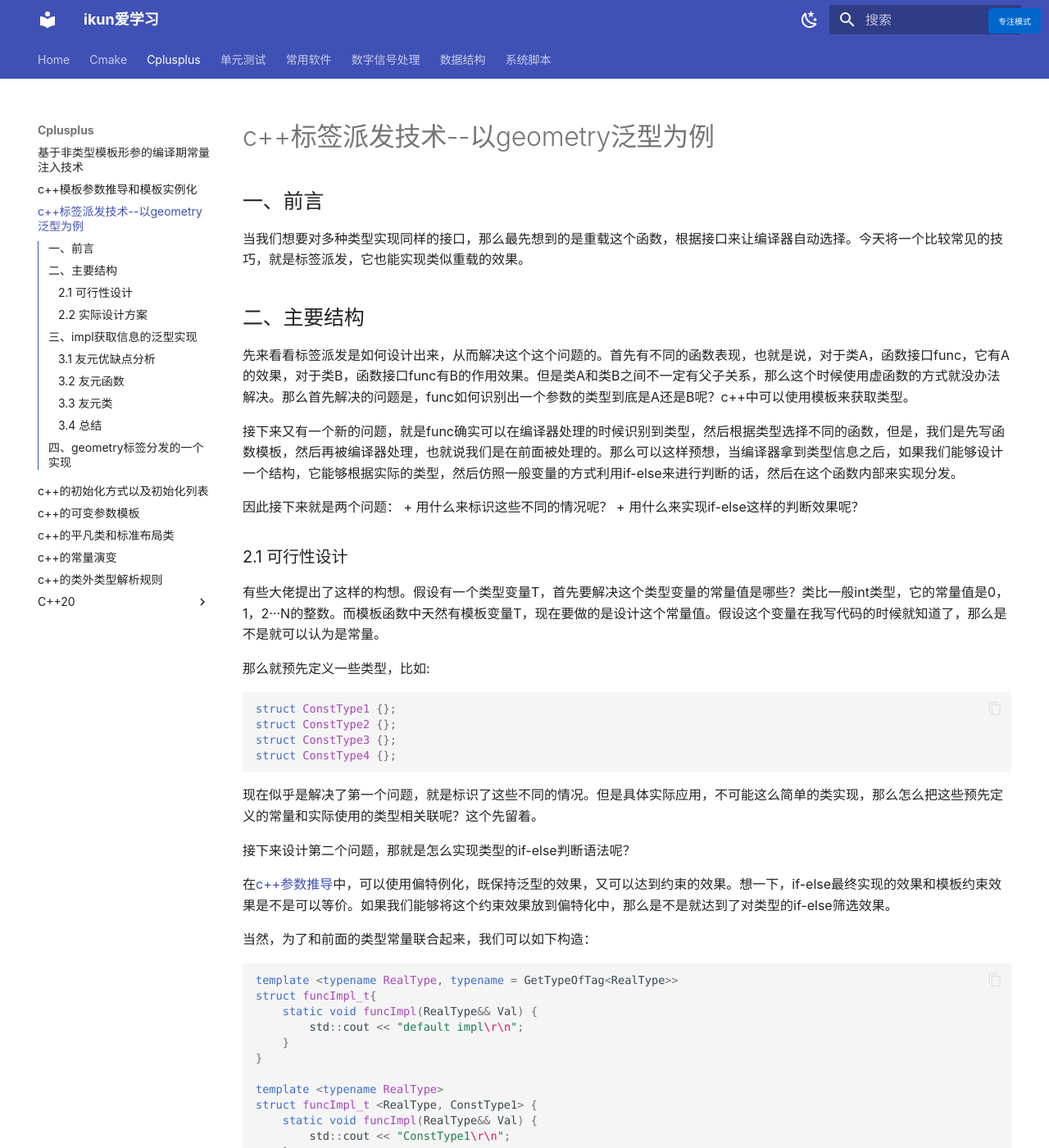
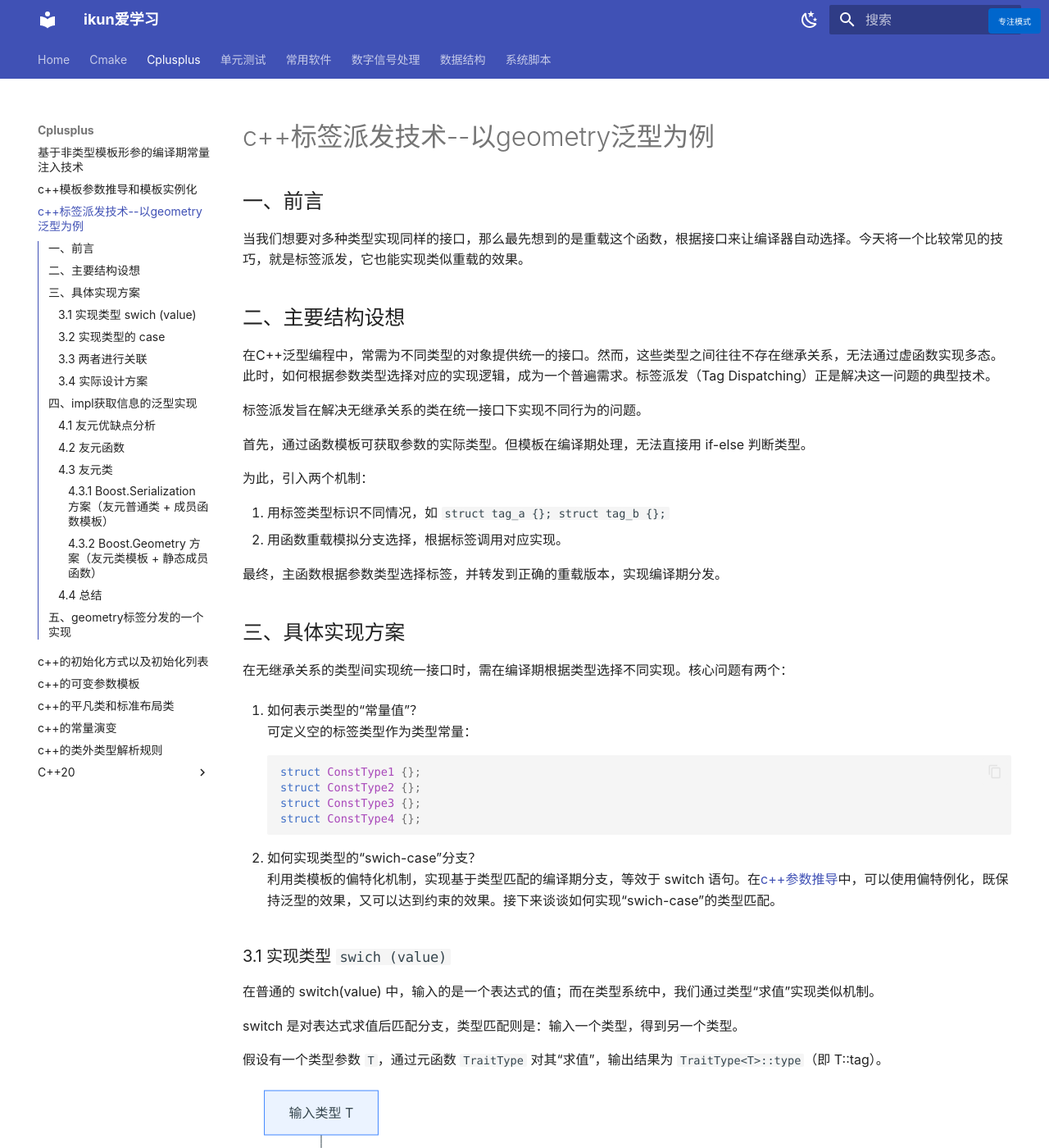
Before and after one commit to SuperIkunFan/SuperIkunFan.github.io, an MkDocs documentation site: the page built from docs/cplusplus/2025-06-26-c++标签派发技术--以geometry泛型为例.md, in a window 1280 px wide and 1400 px high. Shown: the whole window at 82% size. Built offline with MkDocs 1.6.1 and Material for MkDocs 9.7.7, drawn with Linux system fonts in a browser that asks for light colours; some web fonts are replaced; a script that is not in the unit is left out; some of the changed text lies outside the part shown.

Commit message:
修改了标签派发

````diff
--- a/docs/cplusplus/2025-06-26-c++标签派发技术--以geometry泛型为例.md
+++ b/docs/cplusplus/2025-06-26-c++标签派发技术--以geometry泛型为例.md
@@ -10,37 +10,89 @@
 
 当我们想要对多种类型实现同样的接口，那么最先想到的是重载这个函数，根据接口来让编译器自动选择。今天将一个比较常见的技巧，就是标签派发，它也能实现类似重载的效果。
 
-## 二、主要结构
+## 二、主要结构设想
 
-先来看看标签派发是如何设计出来，从而解决这个这个问题的。首先有不同的函数表现，也就是说，对于类A，函数接口func，它有A的效果，对于类B，函数接口func有B的作用效果。但是类A和类B之间不一定有父子关系，那么这个时候使用虚函数的方式就没办法解决。那么首先解决的问题是，func如何识别出一个参数的类型到底是A还是B呢？c++中可以使用模板来获取类型。
+在C++泛型编程中，常需为不同类型的对象提供统一的接口。然而，这些类型之间往往不存在继承关系，无法通过虚函数实现多态。此时，如何根据参数类型选择对应的实现逻辑，成为一个普遍需求。标签派发（Tag Dispatching）正是解决这一问题的典型技术。
 
-接下来又有一个新的问题，就是func确实可以在编译器处理的时候识别到类型，然后根据类型选择不同的函数，但是，我们是先写函数模板，然后再被编译器处理，也就说我们是在前面被处理的。那么可以这样预想，当编译器拿到类型信息之后，如果我们能够设计一个结构，它能够根据实际的类型，然后仿照一般变量的方式利用if-else来进行判断的话，然后在这个函数内部来实现分发。
+标签派发旨在解决无继承关系的类在统一接口下实现不同行为的问题。
 
-因此接下来就是两个问题：
-+ 用什么来标识这些不同的情况呢？
-+ 用什么来实现if-else这样的判断效果呢？
+首先，通过函数模板可获取参数的实际类型。但模板在编译期处理，无法直接用 if-else 判断类型。
 
-### 2.1 可行性设计
+为此，引入两个机制：
 
-有些大佬提出了这样的构想。假设有一个类型变量T，首先要解决这个类型变量的常量值是哪些？类比一般int类型，它的常量值是0，1，2···N的整数。而模板函数中天然有模板变量T，现在要做的是设计这个常量值。假设这个变量在我写代码的时候就知道了，那么是不是就可以认为是常量。
+1. 用标签类型标识不同情况，如 `struct tag_a {}; struct tag_b {};`
+2. 用函数重载模拟分支选择，根据标签调用对应实现。
 
-那么就预先定义一些类型，比如:
+最终，主函数根据参数类型选择标签，并转发到正确的重载版本，实现编译期分发。
+
+## 三、具体实现方案
+
+在无继承关系的类型间实现统一接口时，需在编译期根据类型选择不同实现。核心问题有两个：
+
+1. 如何表示类型的“常量值”？
+    可定义空的标签类型作为类型常量：
+    ```c++
+    struct ConstType1 {};
+    struct ConstType2 {};
+    struct ConstType3 {};
+    struct ConstType4 {};
+    ```
+
+2. 如何实现类型的“swich-case”分支？
+    利用类模板的偏特化机制，实现基于类型匹配的编译期分支，等效于 switch 语句。在[c++参数推导](./2025-06-25-c++模板参数推导和模板实例化.md)中，可以使用偏特例化，既保持泛型的效果，又可以达到约束的效果。接下来谈谈如何实现“swich-case”的类型匹配。
+
+### 3.1 实现类型 `swich (value)`
+
+在普通的 switch(value) 中，输入的是一个表达式的值；而在类型系统中，我们通过类型“求值”实现类似机制。
+
+switch 是对表达式求值后匹配分支，类型匹配则是：输入一个类型，得到另一个类型。
+
+假设有一个类型参数 `T`，通过元函数 `TraitType` 对其“求值”，输出结果为 `TraitType<T>::type`（即 T::tag）。
+
+```mermaid
+flowchart TD
+    A[输入类型 T] --> B[调用 TraitType<T>]
+    B --> C{TraitType<T> 类模板}
+    C --> D[输出结果 T::tag]
+```
+
+具体实现如下，通过特征类（trait）提取类型的标签：
 
 ```c++
-struct ConstType1 {};
-struct ConstType2 {};
-struct ConstType3 {};
-struct ConstType4 {};
+template <typename T>
+struct TraitType {
+    using type = typename T::tag;  // 要求T定义嵌套类型tag
+};
+
+class usedClass1 {
+public:
+    using tag = ConstType1;
+};
 ```
 
-现在似乎是解决了第一个问题，就是标识了这些不同的情况。但是具体实际应用，不可能这么简单的类实现，那么怎么把这些预先定义的常量和实际使用的类型相关联呢？这个先留着。
+在这里就实现了输入一个类型实参，得到另外一个类型实参的目的。
 
-接下来设计第二个问题，那就是怎么实现类型的if-else判断语法呢？
+### 3.2 实现类型的 case
 
-在[c++参数推导](./2025-06-25-c++模板参数推导和模板实例化.md)中，可以使用偏特例化，既保持泛型的效果，又可以达到约束的效果。想一下，if-else最终实现的效果和模板约束效果是不是可以等价。如果我们能够将这个约束效果放到偏特化中，那么是不是就达到了对类型的if-else筛选效果。
+在普通的 switch-case 中，case 分支匹配的是常量值，随后执行对应的动作。例如：
 
-当然，为了和前面的类型常量联合起来，我们可以如下构造：
 ```c++
+case value: func(); break;
+```
+
+__核心类比：__
+
+| 运行时 `switch-case`       | 编译期类型匹配                     |
+|--------------------------|----------------------------------|
+| `case val:`               | 模板偏特化 `funcImpl_t<T, val>`   |
+| `default:`                | 主模板默认特化                    |
+| 执行对应语句块            | 调用特化版本的 `funcImpl` 函数     |
+
+
+具体实现如下，使用类模板偏特化实现类型级的 case 分支：
+
+```c++
+// 主模板：默认实现（相当于 default 分支）
 template <typename RealType, typename = GetTypeOfTag<RealType>>
 struct funcImpl_t{
     static void funcImpl(RealType&& Val) {
@@ -48,6 +100,7 @@
     }
 }
 
+// 偏特化版本1：处理标签 ConstType1（相当于 case ConstType1:）
 template <typename RealType>
 struct funcImpl_t <RealType, ConstType1> {
     static void funcImpl(RealType&& Val) {
@@ -55,6 +108,7 @@
     }
 }
 
+// 偏特化版本2：处理标签 ConstType2（相当于 case ConstType2:）
 template <typename RealType>
 struct funcImpl_t <RealType, ConstType2> {
     static void funcImpl(RealType&& Val) {
@@ -62,6 +116,7 @@
     }
 }
 
+// 偏特化版本3：处理标签 ConstType3（相当于 case ConstType3:）
 template <typename RealType>
 struct funcImpl_t <RealType, ConstType3> {
     static void funcImpl(RealType&& Val) {
@@ -71,89 +126,44 @@
 
 ```
 
-这里说明一下，主模板中的默认参数中的GetTypeOfTag还没有实现，但是这里只是表示一个功能，就是可以过去模板参数的tag。那么，当我们使用如下方式：
+__说明__:
+
++ 每个偏特化版本对应一个具体的标签类型（如 ConstType1），相当于 case 中的常量值。
++ 编译器根据 TraitType<RealType>::type 的结果，选择匹配的特化版本，实现编译期分支。
++ 主模板作为默认情况，未匹配时启用，相当于 default 分支。
+
+这样，就实现了类型系统中的 case 机制：
+输入一个类型标签，匹配对应的实现分支，执行特定逻辑，完成从“类型到行为”的静态分发。
+
+### 3.3 两者进行关联
+
+我们的最终目标是：让函数能够根据传入参数的类型，自动选择对应的算法实现，从而达成 静态多态（Static Polymorphism）。
+
+与运行时通过虚函数和继承实现的动态多态不同，静态多态在编译期完成类型判断与函数绑定，不产生任何运行时开销。C++ 中实现这一机制的核心工具是 模板（templates） 和 类型萃取（type traits）。
+
+为了实现这一目标，我们已经实现了类似 switch (value) 的结构化类型分派机制，并为不同类型设计了对应的 case 分支处理逻辑。接下来的关键问题是如何将“类型”与“对应实现”有效地关联起来。
+
+解决这一问题的思路如下：
+
+C++ 的模板函数具备自动类型推导能力 —— 当调用模板函数时，编译器会根据实参的类型自动推断出模板参数。同时，结合 函数重载 和 重载解析（overload resolution） 规则，编译器会选择最匹配的函数版本。这意味着，我们可以为不同类型的参数提供不同的重载版本，从而实现基于类型的“分发”。
+
+更进一步，借助 std::enable_if、constexpr if（C++17）或 SFINAE 技术，可以在编译期根据类型特征（如是否为整型、是否支持某种操作等）启用或禁用特定的模板重载，实现精确的算法选择。
+
+因此，我们将 类型萃取 与 模板重载 相结合：
+
++ 利用模板获取实参的类型；
++ 利用类模板的默认模板参数提取类型标签（tag）；
++ 通过条件编译选择或者是模板偏特化基于标签进行分支匹配；
++ 最终在编译期完成“类型 → 算法”的静态绑定。
+
+即“类型 → 实现”的自动选择机制。
+
+如下面的代码：
 
 ```c++
-template <typename T>
-void func1(T val) {
-    funcImpl_t<T>::funcImpl(val);
-}
-```
-
-`funcImpl_t<T>`这个是不是达到了if-else,或者换句话说，就是`switch(var)`的结构。这些类模板的偏特化版本就达到了`case constval1:`的效果。根据偏特化的结果，它就会根据实际传入的类型模板变量实参所关联的tag选择对应的函数实现。
-
-那么如何实现`GetTypeOfTag<RealType>`这个函数的功能呢？就是输入一个类型变量，输出一个常量的效果。在[c++参数推导](./2025-06-25-c++模板参数推导和模板实例化.md)中，我们提到了推导形参，它需要根据传入的模板实参来得到，那么是不是在这里我们可以利用这个来实现呢。
-
-首先设计一个通用的类模板，这样就达到了`GetTypeOfTag`相同函数名的效果。如下所示
-
-```c++
-
-template <typename T>
-struct TraitType {
-    using type = T::tag;
-}
-
 class usedClass1 {
 public:
     using tag = ConstType1;
-}
-```
-
-这样原来的主模板就可以实现为
-
-```c++
-template <typename RealType, typename = TraitType<RealType>::type>
-struct funcImpl_t{
-    static void funcImpl(RealType&& Val) {
-        std::cout << "default impl\r\n";
-    }
-}
-```
-
-所以这里也就完成了`GetTypeOfTag`函数的功能。总体代码设计为:
-
-```c++
-struct ConstType1 {};
-struct ConstType2 {};
-struct ConstType3 {};
-struct ConstType4 {};
-
-template <typename T>
-struct TraitType {
-    using type = typename T::tag;
-};
-
-class usedClass1 {
-public:
-    using tag = ConstType1;
-};
-
-template <typename RealType, typename s = typename TraitType<RealType>::type>
-struct funcImpl_t{
-    static void funcImpl(RealType& Val) {
-        std::cout << "default impl\r\n";
-    }
-};
-
-template <typename RealType>
-struct funcImpl_t <RealType, ConstType1> {
-    static void funcImpl(RealType& Val) {
-        std::cout << "ConstType1\r\n";
-    }
-};
-
-template <typename RealType>
-struct funcImpl_t <RealType, ConstType2> {
-    static void funcImpl(RealType& Val) {
-        std::cout << "ConstType2\r\n";
-    }
-};
-
-template <typename RealType>
-struct funcImpl_t <RealType, ConstType3> {
-    static void funcImpl(RealType& Val) {
-        std::cout << "ConstType3\r\n";
-    }
 };
 
 template <typename T>
@@ -166,9 +176,22 @@
     func1(ff);
     return 0;
 }
+
 ```
 
-### 2.2 实际设计方案
+其工作流程为：
+
+```mermaid
+graph TD
+    A[模板函数 func1 接收实参] --> B[自动推导出类型 T]
+    B --> C[实例化 funcImpl_t<T>]
+    C --> D[通过默认模板参数<br> TraitType<T>::type 提取 tag]
+    D --> E[根据 tag 选择偏特化版本]
+    E --> F[调用对应的 funcImpl 实现]
+    F --> G[编译期完成类型到算法的静态绑定]
+```
+
+### 3.4 实际设计方案
 
 根据上一节的内容，主要的实现流程可总结如上。
 
@@ -267,180 +290,160 @@
 
 ```
 
-## 三、impl获取信息的泛型实现
+## 四、impl获取信息的泛型实现
 
-前面提到了根据自定义的tag来匹配响应的算法实现，但是这里引入了另外一个问题，那就是，写算法的时候，我只知道这个tag，其他信息全然不止。那么写算法的时候就开始懵逼了，给我传进来一个黑盒子，这咋玩啊？想一下，如果想要访问这个对象的信息，一般有三种方式：
-+ 通过obj.data访问数据成员
-+ 通过obj.memberFunc()获取
-+ 通过友元来获取类信息
+前面提到通过自定义 tag 匹配算法实现，但引入了一个问题：编写算法时只知道 tag，对传入对象的内部信息一无所知，难以操作。要访问对象的信息，通常有三种方式：
 
-先说说第一个，我们需要指定类的已经定义好的数据成员名，那么这个时候有一个问题。算法和类是单独分开的，一拨人设计泛型算法、一拨人开发类的。算法对开发说，你必须给我开放出这个类的数据成员，然后它咋咋咋，开发心里想这么多事。所以这个不太妙。另外一个缺点是，类必须暴露出数据成员，设计类时比较膈应，对类的设计限制比较大。
++ 通过 obj.data 访问数据成员：
+    需要算法方指定类中必须存在的数据成员名。但由于算法和类由不同人员开发，算法要求类暴露特定成员，会增加类设计的约束，影响封装性，不够灵活。
 
-然后说第二个，通过成员函数访问，这个比上面哪个好一些，但是也有同样的问题，开发就是不像暴露这个共有接口呢。
++ 通过 obj.memberFunc() 调用成员函数：
+    比直接访问成员稍好，但仍要求类提供特定公有接口。若类开发者不愿暴露这些接口，则无法使用。
 
-第三个，使用友元的方式达到效果。这个感觉怎么也有上面的问题呢？但是算法表示，你总不能不给我信息吧！想要使用我这个算法的，要实现这个接口的数据，然后才可以工作！看起来这个解决了前面说的两个困局，就是必须实现这个或者是那个接口，暴露风险。
++ 通过友元获取类内部信息：
+    虽可访问私有成员，但仍需类主动声明友元，本质上仍依赖类的配合。
 
-### 3.1 友元优缺点分析
+三种方式都要求类按照算法预期提供特定访问方式。算法方只能提出要求：<b>若想使用本算法，必须实现指定的数据或接口</b>，否则无法工作。这在一定程度上解决了前述困境——明确使用条件，但依然对类的设计提出了约束。
+
+### 4.1 友元优缺点分析
 
 c++中可以使用友元函数和友元类，这两者可以各自选择是否需要模板化来实现泛型的目的。
 
-### 3.2 友元函数
+### 4.2 友元函数
 
-一般来说，算法端获取开发端的接口一般都是采用模板函数，因为这样就可以选择一套函数接口，便可以获取或者是设置相关信息了。如以下类型：
+算法端通常采用模板函数作为统一接口，用于获取或设置对象数据。基本做法是：
+
++ 定义一个泛型函数模板，对未特化的类型触发 static_assert 报错，提示用户必须提供特化实现。
++ 用户在自定义类中将该函数模板的特化版本声明为 friend，从而允许其访问私有成员。
++ 提供对应的函数模板特化实现，直接访问对象的私有数据。
 
 ```c++
 template<typename T>
-int getInfoUsedForAlgo(const T& val) {
-    static_assert(0, "should Specialize getInfoUsedForAlgo for your class");
-    return 0;
+auto getInfoUsedForAlgo(const T& val) -> decltype(auto) {
+    static_assert(false, "should specialize getInfoUsedForAlgo for your class");
 }
 
 class concreteType {
     int name = 42;
-    friend int getInfoUsedForAlgo<concreteType>(const concreteType& val);
+    friend auto getInfoUsedForAlgo<concreteType>(const concreteType& val) -> decltype(auto);
 };
 
-// 特化实现
 template<>
-int getInfoUsedForAlgo<concreteType>(const concreteType& val) {
+auto getInfoUsedForAlgo<concreteType>(const concreteType& val) -> decltype(auto) {
     return val.name;
 }
 ```
 
-开发端使用模板特化的方式，来达到特化的方式。并且可以使用auto关键字来达到泛型的效果。
+特点与优势：
+
++ 实现简单直接，无需额外类或复杂结构。
++ 通过友元机制访问私有成员，不破坏类的封装性。
++ 对于 struct，可直接特化函数模板，无需显式声明友元。
++ 算法方定义接口契约，用户按需实现，降低了算法与具体类型的耦合度。
+
+本质：<b>算法定义访问契约，用户通过友元函数特化满足契约，实现安全、解耦的数据提取</b>。
+
+### 4.3 友元类
+
+使用友元类的主要目的是利用类模板的偏特化能力，因为函数模板不支持偏特化。通过偏特化可针对不同类型施加条件判断，适配具体类的实现，同时保留泛型接口的通用性。
+
+常见方案有两种：
+
+**********
+
+#### 4.3.1 Boost.Serialization 方案（友元普通类 + 成员函数模板）
+
++ 定义一个普通类（如 detail::access），作为通用访问器。
++ 该类的静态成员函数为函数模板，负责调用被访问类的私有接口（如 serialize）。
++ 用户类将 access 声明为友元，并实现相应的私有访问接口。
 
 ```c++
-template<typename T>
-auto getInfoUsedForAlgo(const T& val) ->decltype(auto){
-    static_assert(0, "should Specialize getInfoUsedForAlgo for your class");
-    return 0;
+namespace detail {
+struct access {
+    template<typename Archive, typename UserType>
+    static void save(Archive& ar, const UserType& obj) {
+        obj.serialize(ar); // 调用私有成员函数
+    }
+};
 }
 
 class concreteType {
     int name = 42;
-    friend auto getInfoUsedForAlgo<concreteType>(const concreteType& val) ->decltype(auto);
-};
+    friend class detail::access;
 
-// 如果是struct的话，就不需要声明为友元函数了，直接特化即可。
-
-// 特化实现
-template<>
-auto getInfoUsedForAlgo<concreteType>(const concreteType& val) ->decltype(auto){
-    return val.name;
-}
-```
-
-其特点是，较为简单直接。
-
-好处就是开发如果不想暴露数据成员，或者是共有成员函数，只需要将这个函数声明为友元函数，就可以实现数据私密。总体上来说，算法开发提出使用这个算法的要求，在一定程度上降低了算法和算法的耦合程度
-
-### 3.3 友元类
-
-一般而言，使用友元类肯定是为了获取偏特化的效果，因为模板函数并不具有偏特化。偏特化一般可以用于施加检测条件，特化用户的类，同时保留一定的泛型能力，从而提高自己的接口适配度。
-
-因此常见都是使用类静态成员函数，从而不用实例化具体对象便有了访问私有成员的能力。这个时候就有了泛型接口选择了。
-
-+ 使用普通类作为友元类，然后在类静态成员函数声明为模板函数。(boost.Serialization方案)
-+ 使用类模板，然后在类静态成员函数声明为普通函数。(boost.geometry方案)
-
-先来说说第一个方案。它的一般工作方案为
-
-```c++
-
-namespace detail {
-struct access {
-    template<typename GenericType, typename UserType>
-    static void getData(GenericType t1, UserType t2) {
-        t2.serilize(t1);
-    }
-};
-};
-
-class concreteType {
-    friend class detail::access;
-    int name = 42;
-
-    template<typename T>
-    void serilize(T & t1) {
-        t1 & this->name;
-    }
-};
-
-struct ReadType {
-    int c;
-
-    void operator & (int val) {
-        c = val;
+    template<typename Archive>
+    void serialize(Archive& ar) {
+        ar & name;
     }
 };
 ```
 
-也就是说，它实例化一个具体的类，然后达到不同类型数据获取数据的效果。
+特点：
+
++ 访问逻辑由被访问类主动实现（如 serialize 方法），控制权在用户端。
++ 适用于需要深度定制序列化行为的场景，灵活性高。
 
 ---------------------------------------------
 
-第二种，使用类模板达到泛型，然后定义通过的静态成员函数的方式达到效果。
+#### 4.3.2 Boost.Geometry 方案（友元类模板 + 静态成员函数）
+
++ 定义一个类模板 detail::access<T>，用于提取类型 T 的数据。
++ 提供默认模板版本并用 static_assert 限制未特化情况。
++ 用户通过特化 access<T> 模板，并将其声明为友元，实现对私有成员的访问。
 
 ```c++
 namespace detail {
-
-template<typename UserType>
+template<typename T>
 struct access {
-    static auto getData(UserType t2) ->decltype(auto){
-        static_assert(0, "should Specialize getInfoUsedForAlgo for your class");
-        return 0;
+    static auto getData(const T& obj) -> decltype(auto) {
+        static_assert(false, "must specialize access<T>");
     }
 };
+}
+
+class concreteType {
+    int name = 42;
+    friend struct detail::access<concreteType>;
 };
 
-class concreteType {
-    template<T>
-    friend class detail::access;
-
-    int name = 42;
-};
-
-// 用户特化模板
 template<>
-struct access<concreteType> {
-    static auto getData(UserType t2) ->decltype(auto){
-        return t2.name;
+struct detail::access<concreteType> {
+    static const int& getData(const concreteType& obj) {
+        return obj.name;
     }
 };
 
-//如果是模板类的话
+// 支持模板类特化
+template<typename T>
+class concreteTypeT {
+    int name = 42;
+    template<typename U>
+    friend struct detail::access;
+};
 
 template<typename T>
-class concreteTypeT {
-    template<T>
-    friend class detail::access;
-
-    int name = 42;
-};
-
-// 用户特化模板
-template<T>
 struct detail::access<concreteTypeT<T>> {
-    static auto getData(UserType t2) ->decltype(auto){
-        return t2.name;
+    static const int& getData(const concreteTypeT<T>& obj) {
+        return obj.name;
     }
 };
 
-// 使用
-
-template<T>
-int getValue(T& t1) {
-    return detail::access<T>::getData(t1);
-}
-
 ```
 
-### 3.4 总结
+特点：
 
-1. boost.Serialization主要强调每一个具体的类都需要对这个函数进行实现，利用泛型函数来实现不同接口函数。
-2. boost.geometry主要考虑到了模板类，即这样极大的降低了用户的代码可重复使用度，用户只需要对这一类模板类特化，那么就可以使用boost.geometry的哪些套件。
++ 通过模板特化统一提供外部访问接口，适合泛型库设计。
++ 支持对模板类的整体特化，提升代码复用性
 
-## 四、geometry标签分发的一个实现
+### 4.4 总结
+
+| 方案             | 机制                         | 适用场景                     | 特点                         |
+|------------------|------------------------------|------------------------------|------------------------------|
+| Serialization 风格 | 友元普通类 + 成员函数模板     | 每个类需定制交互逻辑           | 用户实现私有接口，灵活但重复   |
+| Geometry 风格     | 友元类模板 + 偏特化           | 泛型库、模板类通用处理         | 接口集中管理，复用性强         |
+
+
+## 五、geometry标签分发的一个实现
 
 既然是针对进行处理的，那么变量肯定需要是类型中的常量，假设我预先设计一个类型，比如
 
````
